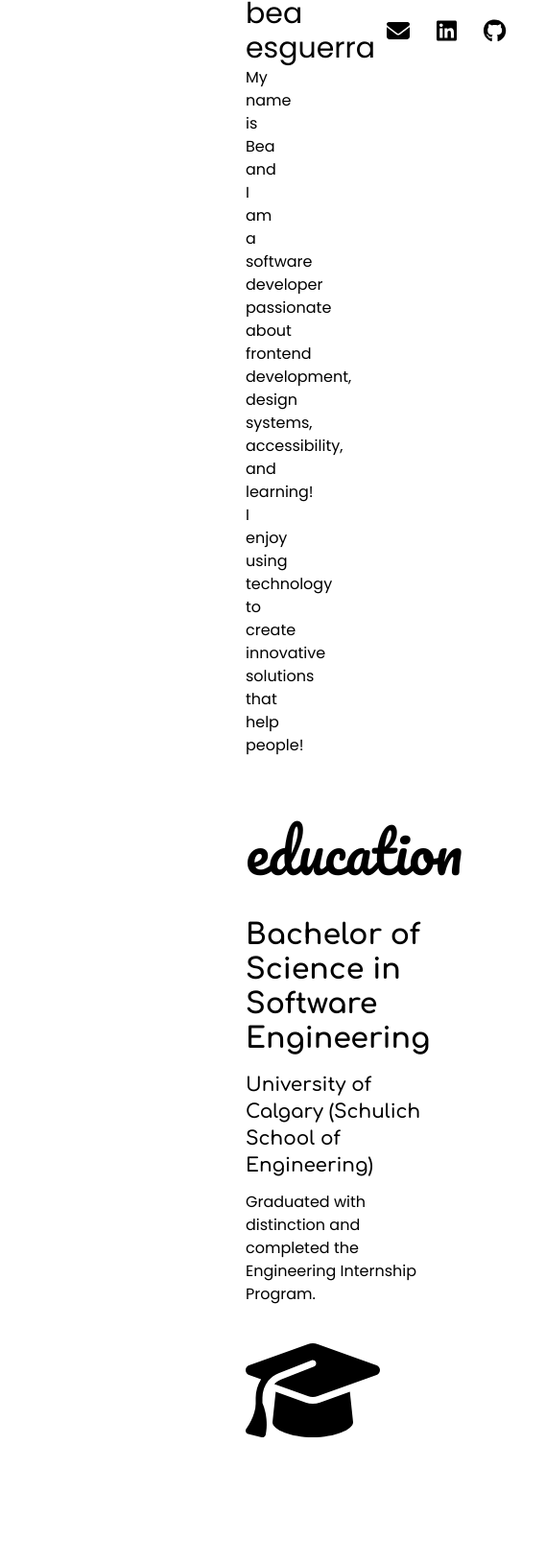
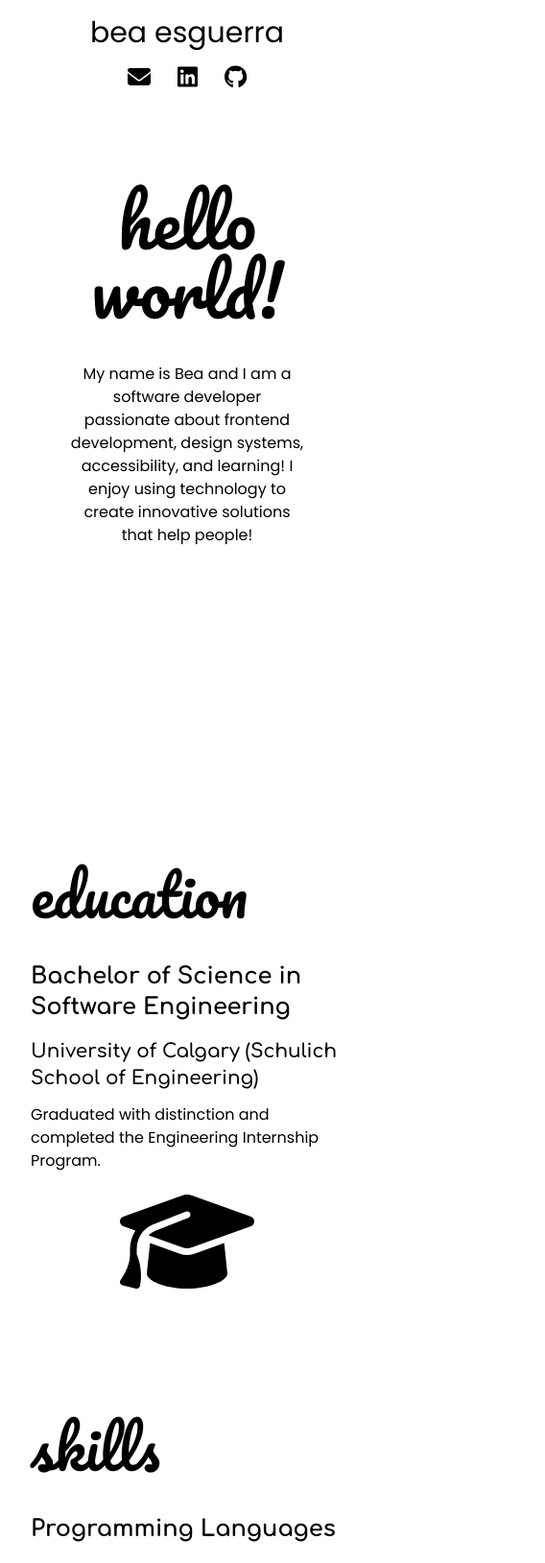
Before and after one commit to beaesguerra/beaesguerra.github.io, a Gatsby site: page / in a window 390 px wide. Shown: the top 1629 px of the page at 96% size, 568 px wide, since content can reach past the window. Built offline with nearby package versions, Linux system fonts and the light colour scheme; Gatsby itself is replaced by a stand-in of ours.

Commit message:
improve responsiveness

```diff
--- a/src/components/application/layout.tsx
+++ b/src/components/application/layout.tsx
@@ -3,9 +3,9 @@ import PortfolioHeader from './portfolio-header'
 
 const Layout = ({ children }: React.PropsWithChildren) => {
   return (
-    <div>
+    <div className="px-8 flex flex-col items-center w-full">
       <PortfolioHeader />
-      <main className="px-64">
+      <main className="lg:w-3/4 max-w-screen-lg">
         { children }
       </main>
     </div>
--- a/src/components/application/portfolio-header.tsx
+++ b/src/components/application/portfolio-header.tsx
@@ -5,9 +5,11 @@ import Logo from '../context/logo'
 
 const PortfolioHeader = () => {
   return (
-    <nav className="w-screen h-16 sticky top-0 px-64 flex justify-between items-center bg-white">
-      <Logo />
-      <ContactInfo />
+    <nav className="w-full sticky top-0 py-4 bg-white flex items-center justify-center">
+      <div className="lg:w-3/4 max-w-screen-lg flex flex-col gap-4 lg:flex-row lg:justify-between items-center">
+        <Logo />
+        <ContactInfo />
+      </div>
     </nav>
   )
 }
--- a/src/components/blocks/work-block.tsx
+++ b/src/components/blocks/work-block.tsx
@@ -27,7 +27,7 @@ const WorkBlock = (props: WorkBlockProps) => {
             <Display tag="h2" variant="md">{props.company}</Display>
           }
           sidebar={
-            <div className="flex justify-end mb-4">
+            <div className="flex justify-center md:justify-end mb-8 m:mb-4">
               {props.logo}
             </div>
           }
--- a/src/components/context/skill.tsx
+++ b/src/components/context/skill.tsx
@@ -8,7 +8,7 @@ type SkillProps = {
 
 const Skill = (props: SkillProps) => (
   <div className="flex flex-col items-center justify-center gap-2">
-    <img src={props.img} role="presentation" className="h-14 object-contain" />
+    <img src={props.img} role="presentation" className="h-16 md:h-14 object-contain" />
     <Text variant="sm" tag="span" className="text-center h-8">
       {
         props.label
--- a/src/components/design-system/display.tsx
+++ b/src/components/design-system/display.tsx
@@ -12,7 +12,7 @@ type DisplayProps = {
 const variantStyles: { [key in DisplayVariant]: string} = {
   'xs': 'text-lg font-cute pb-2',
   'sm': 'text-xl font-cute font-semibold pb-3',
-  'md': 'text-3xl font-cute font-bold pb-4',
+  'md': 'text-2xl m:text-3xl font-cute font-bold pb-4',
   'lg': 'text-6xl font-cursive lowercase pb-10',
   'xl': 'text-7xl font-cursive lowercase py-10',
 }
--- a/src/components/design-system/layout-sidebar.tsx
+++ b/src/components/design-system/layout-sidebar.tsx
@@ -6,7 +6,7 @@ type LayoutSidebarProps = {
 }
 
 const LayoutSidebar = (props: LayoutSidebarProps) => (
-  <div className="flex space-between gap-8 md:flex-nowrap flex-wrap items-center">
+  <div className="flex space-between gap-4 md:gap-8 md:flex-nowrap flex-wrap items-center">
     <div className="md:basis-2/3 basis-full">
       {props.main}
     </div>
--- a/src/sections/hero-banner.tsx
+++ b/src/sections/hero-banner.tsx
@@ -5,7 +5,7 @@ import Text from '../components/design-system/text'
 
 const HeroBanner = () => {
   return (
-    <Section className="h-[75vh] mb-40 text-center justify-center">
+    <Section className="h-[75vh] mb-40 text-center justify-center w-3/4 m-auto">
       <Display variant="xl" tag="h1">Hello world!</Display>
       <Text tag="p">
         My name is Bea and I am a software developer passionate about frontend development, design systems, accessibility, and learning! I enjoy using technology to create innovative solutions that help people!
--- a/src/sections/skills.tsx
+++ b/src/sections/skills.tsx
@@ -226,7 +226,7 @@ const SkillsSection = () => {
       {skillSections.map((section) => (
         <li>
         <Display tag="h2" variant="md">{section.label}</Display>
-        <ul className="grid grid-cols-8 gap-10 py-4">
+        <ul className="grid grid-cols-2 md:grid-cols-8 gap-10 py-4">
           {section.skills.map((skill) => (
             <li>
               <Skill {...skill} />
```
